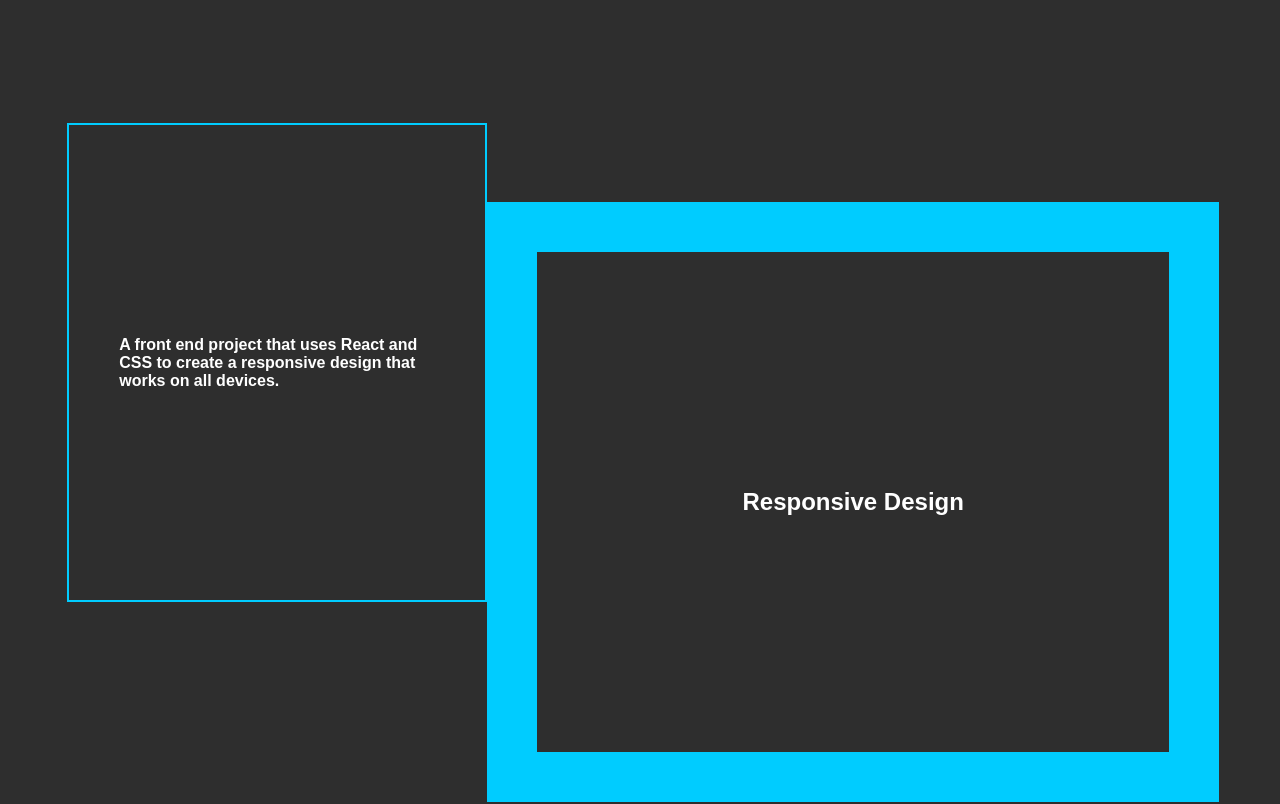
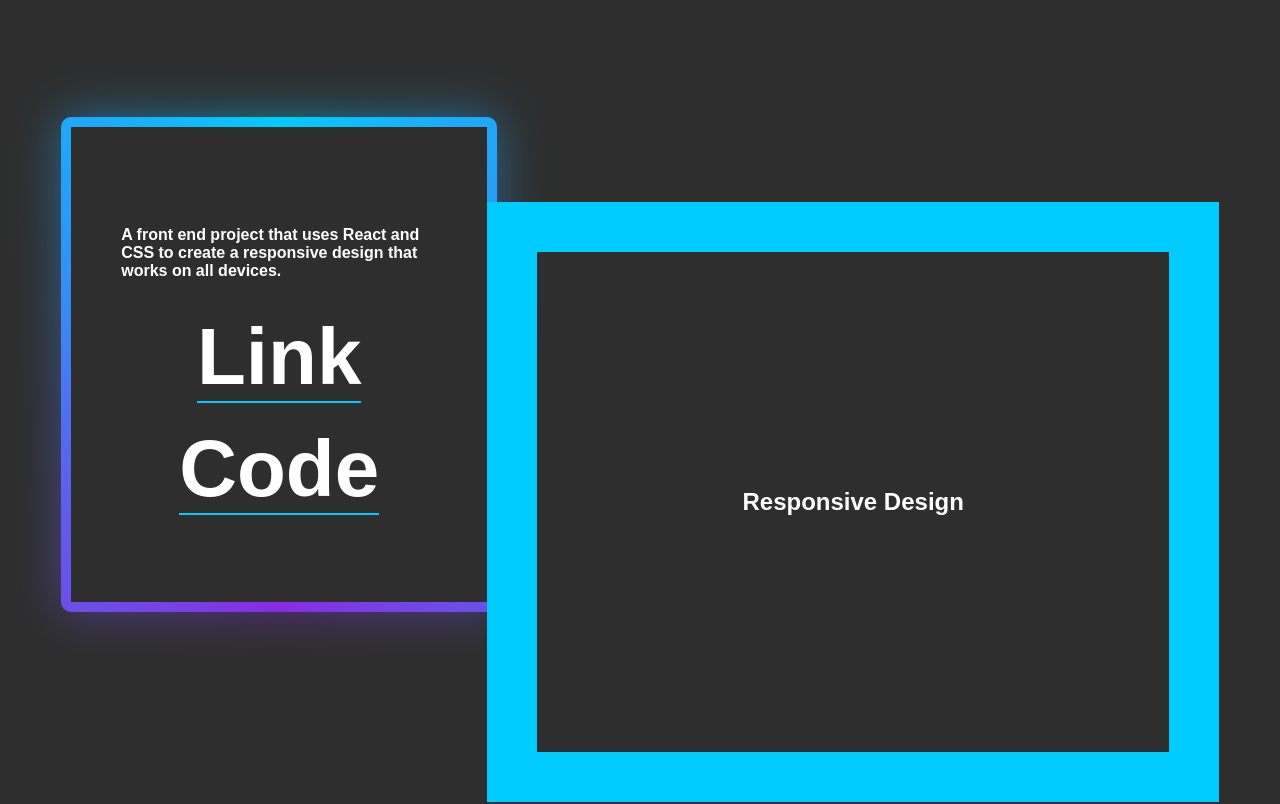
Before and after one commit to TheHeartstriker/Portfolio, a React (Vite) app in the folder Portfolio/: page /skills in a window 1280 px wide. Shown: the part 1260-2064 px from the top of the page. Built offline with nearby package versions, Linux system fonts and the light colour scheme; a web font is replaced by a local one.

Commit message:
Contact and skill
Added the rest of what will be link buttons to skills and projects and the basic stuff for the contact page

```diff
--- a/Portfolio/src/Pages.jsx/Contact.jsx
+++ b/Portfolio/src/Pages.jsx/Contact.jsx
@@ -1,5 +1,24 @@
 import { useState } from "react";
 
-function About() {}
+function Contact() {
+  return (
+    <div className="ContactContainer">
+      <h3>Contact</h3>
+      <a href="" target="_blank" rel="noopener noreferrer">
+        <h5>Email</h5>
+      </a>
 
-export default About;
+      <h3>Code</h3>
+      <a href="" target="_blank" rel="noopener noreferrer">
+        <h5>Github</h5>
+      </a>
+
+      <h3>Linkin</h3>
+      <a href="" target="_blank" rel="noopener noreferrer">
+        <h5>Linkedin</h5>
+      </a>
+    </div>
+  );
+}
+
+export default Contact;
--- a/Portfolio/src/Pages.jsx/Skill.jsx
+++ b/Portfolio/src/Pages.jsx/Skill.jsx
@@ -26,6 +26,8 @@ function Skill() {
             A front end project that uses React and CSS to create a responsive
             design that works on all devices.
           </h4>
+          <h3>Link</h3>
+          <h3>Code</h3>
         </div>
       </div>
       {/* Third Project */}
@@ -36,6 +38,8 @@ function Skill() {
             A full stack project that uses React, Node.js, and MongoDB to create
             a full stack web application.
           </h4>
+          <h3>Link</h3>
+          <h3>Code</h3>
         </div>
       </div>
     </>
--- /dev/null
+++ b/Portfolio/src/PagesCss/contact.css
@@ -0,0 +1,18 @@
+.ContactContainer {
+  display: flex;
+  justify-content: center;
+  align-items: center;
+  flex-direction: column;
+
+  height: 100vh;
+}
+
+.ContactContainer h3 {
+  margin: 0;
+  padding: 0;
+  font-size: 4em;
+}
+
+.ContactContainer h5 {
+  font-size: 25px;
+}
--- a/Portfolio/src/PagesCss/skill.css
+++ b/Portfolio/src/PagesCss/skill.css
@@ -56,12 +56,12 @@
   flex-direction: column;
   position: absolute;
   color: white;
+  background-color: var(--back-round-grey);
 
   width: 50%;
   height: 75%;
   padding: 50px;
   margin: 50px;
-  border: 2.5px solid var(--neon-blue);
 }
 
 .Project1Text {
@@ -78,8 +78,8 @@
   bottom: 20%;
   left: 100%;
 }
-
-.Project1Text h3 {
+/* Css hover over links */
+.ProjectText h3 {
   position: relative;
   display: inline-block;
   background: linear-gradient(to bottom, var(--neon-blue) 0%, violet 100%);
@@ -90,7 +90,7 @@
   padding: 0;
 }
 
-.Project1Text h3::after {
+.ProjectText h3::after {
   content: "";
   background-color: var(--neon-blue);
   height: 2px;
@@ -101,11 +101,32 @@
   transition: bottom 0.5s ease;
 }
 /* Reveals the backround */
-.Project1Text h3:hover {
+.ProjectText h3:hover {
   background-size: 100% 100%;
 }
 /* Moves the underline */
-.Project1Text h3:hover::after {
+.ProjectText h3:hover::after {
   height: 0;
   bottom: 100%;
 }
+
+.ProjectText::after,
+.ProjectText::before {
+  content: "";
+  background-image: conic-gradient(
+    var(--neon-blue),
+    blueviolet,
+    var(--neon-blue)
+  );
+  height: 100%;
+  width: 100%;
+  padding: 10px;
+  z-index: -1;
+  border-radius: 10px;
+  position: absolute;
+}
+
+.ProjectText::before {
+  filter: blur(1.5rem);
+  opacity: 0.5;
+}
--- a/Portfolio/src/main.jsx
+++ b/Portfolio/src/main.jsx
@@ -11,6 +11,7 @@ import Nav from "./Nav.jsx";
 import "./Navigate.css";
 import "./PagesCss/about.css";
 import "./PagesCss/skill.css";
+import "./PagesCss/contact.css";
 createRoot(document.getElementById("root")).render(
   <StrictMode>
     <BrowserRouter>
```
